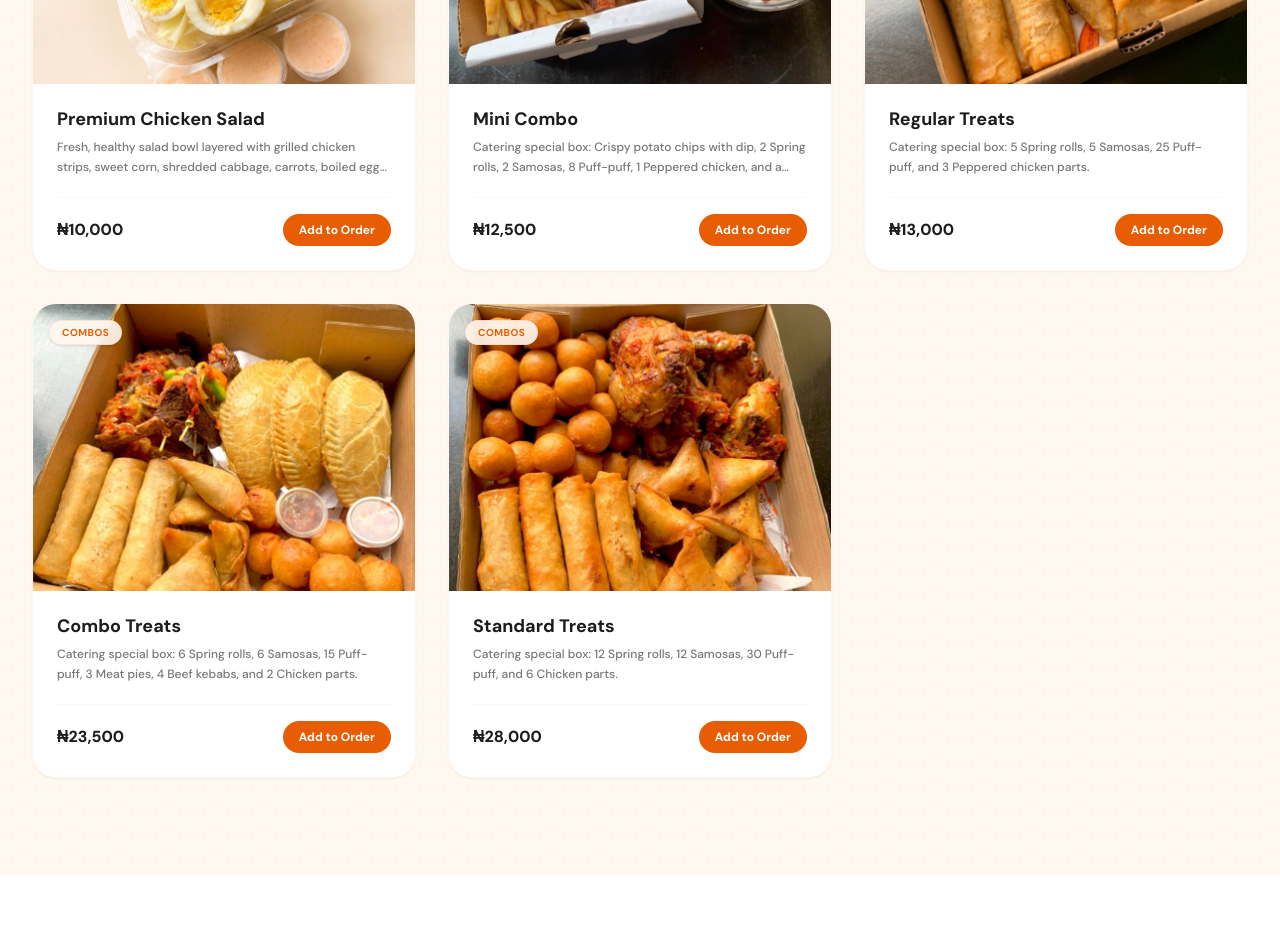
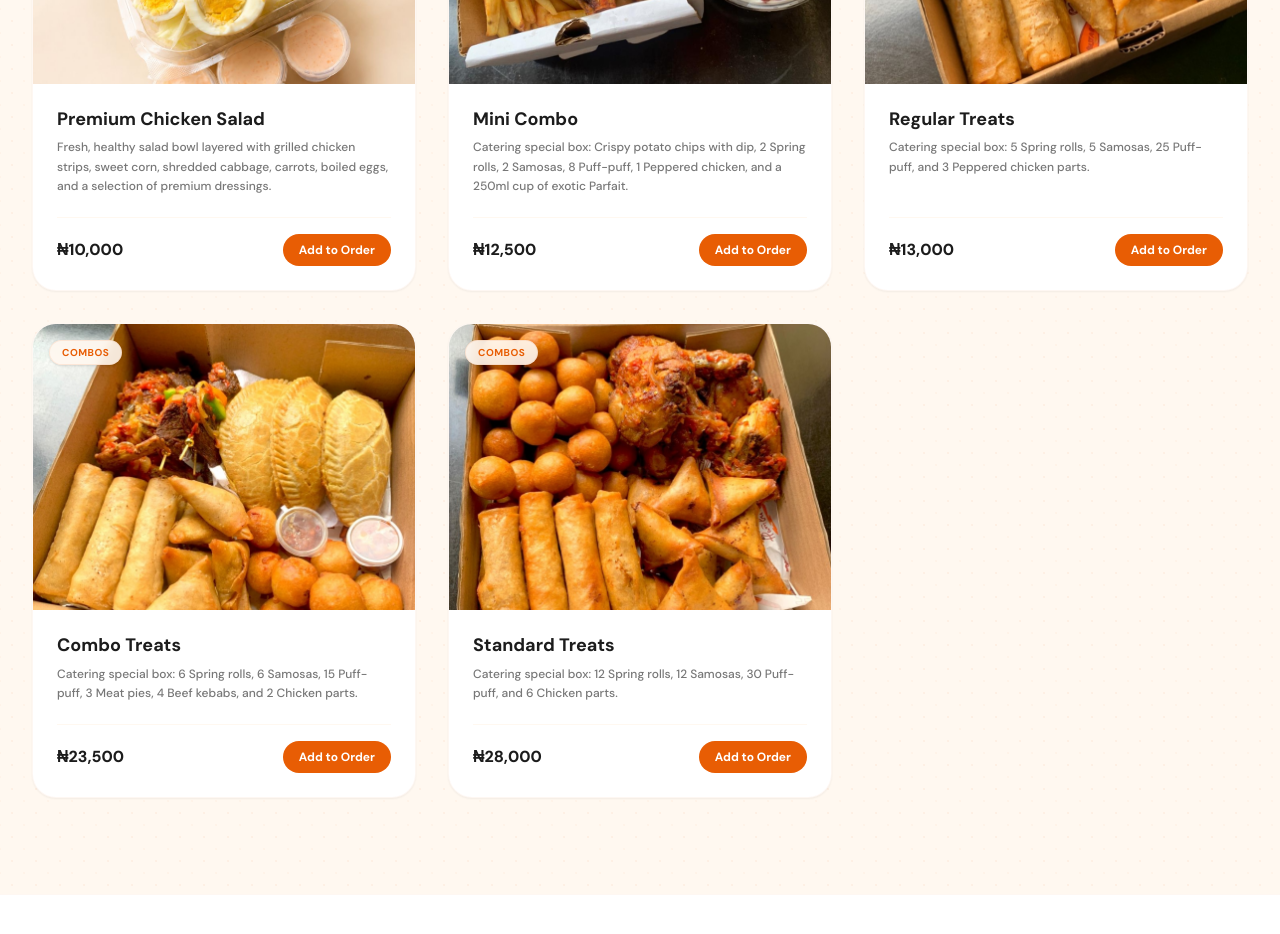
Before and after one commit to devsultan06/happyfood, a Next.js app: page / in a window 1280 px wide. Shown: the part 1440-2374 px from the top of the page. Built offline with nearby package versions, Linux system fonts and the light colour scheme.

Commit message:
fix: remove line-clamp from product description to display full text

```diff
--- a/components/ProductCard.tsx
+++ b/components/ProductCard.tsx
@@ -58,7 +58,7 @@ export default function ProductCard({ product, quantity, onAdd, onRemove }: Prod
           <h3 className="font-serif text-lg font-bold leading-tight text-brand-dark group-hover:text-brand-orange transition-colors">
             {product.name}
           </h3>
-          <p className="mt-2 line-clamp-2 text-xs font-medium text-brand-dark/60 leading-relaxed">
+          <p className="mt-2 text-xs font-medium text-brand-dark/60 leading-relaxed">
             {product.description}
           </p>
         </div>
```
